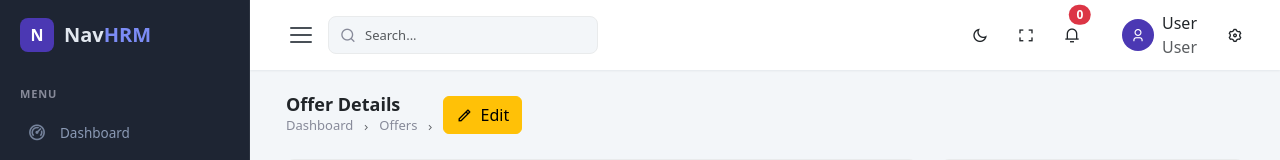
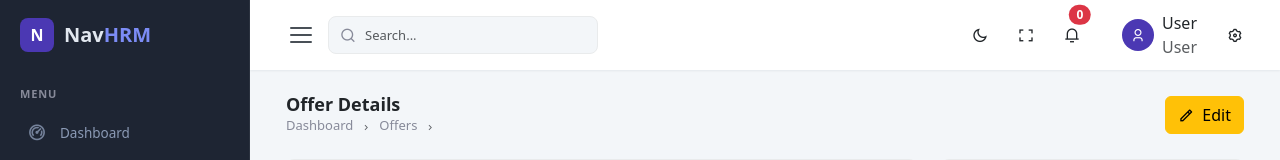
Before and after one commit to Navaid-KloneIT/navhrm, a Django app: template templates/recruitment/offer_detail.html in a window 1280 px wide. Shown: the top 160 px of the page. Run offline with Django 4.2, Linux system fonts and the light colour scheme; the template is opened without the code that fills it, so the values that code supplies are empty; some libraries are stand-ins or nearby versions.

Commit message:
Fix Edit button alignment in offer detail page

```diff
--- a/templates/recruitment/offer_detail.html
+++ b/templates/recruitment/offer_detail.html
@@ -5,7 +5,6 @@
 
 {% block content %}
 <div class="page-title-box">
-    <div class="d-flex align-items-center justify-content-between">
     <div>
         <h4>Offer Details</h4>
         <nav aria-label="breadcrumb">
@@ -20,7 +19,6 @@
         <a href="{% url 'recruitment:offer_edit' offer.pk %}" class="btn btn-warning">
             <i class="ri-pencil-line me-1"></i> Edit
         </a>
-        </div>
     </div>
 </div>
 
```
Lines whose indentation alone changed are shown as unchanged.
